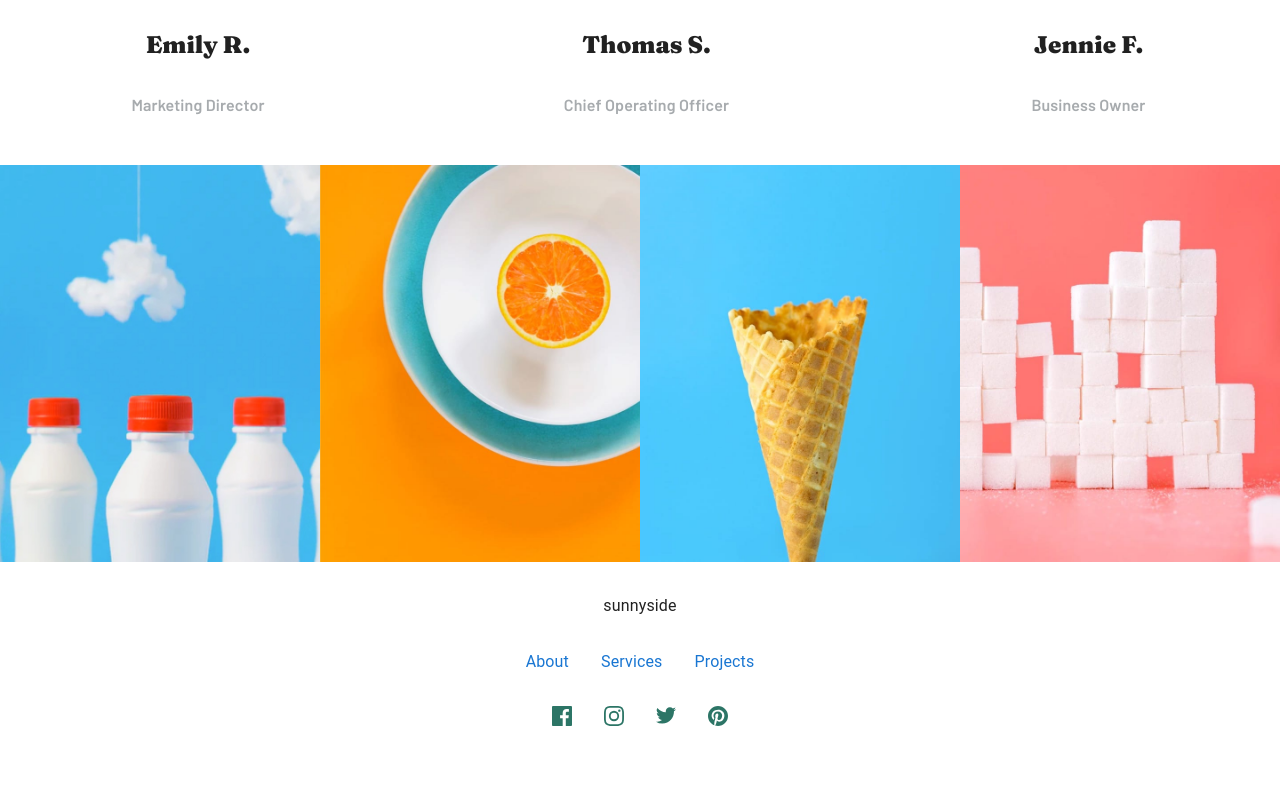
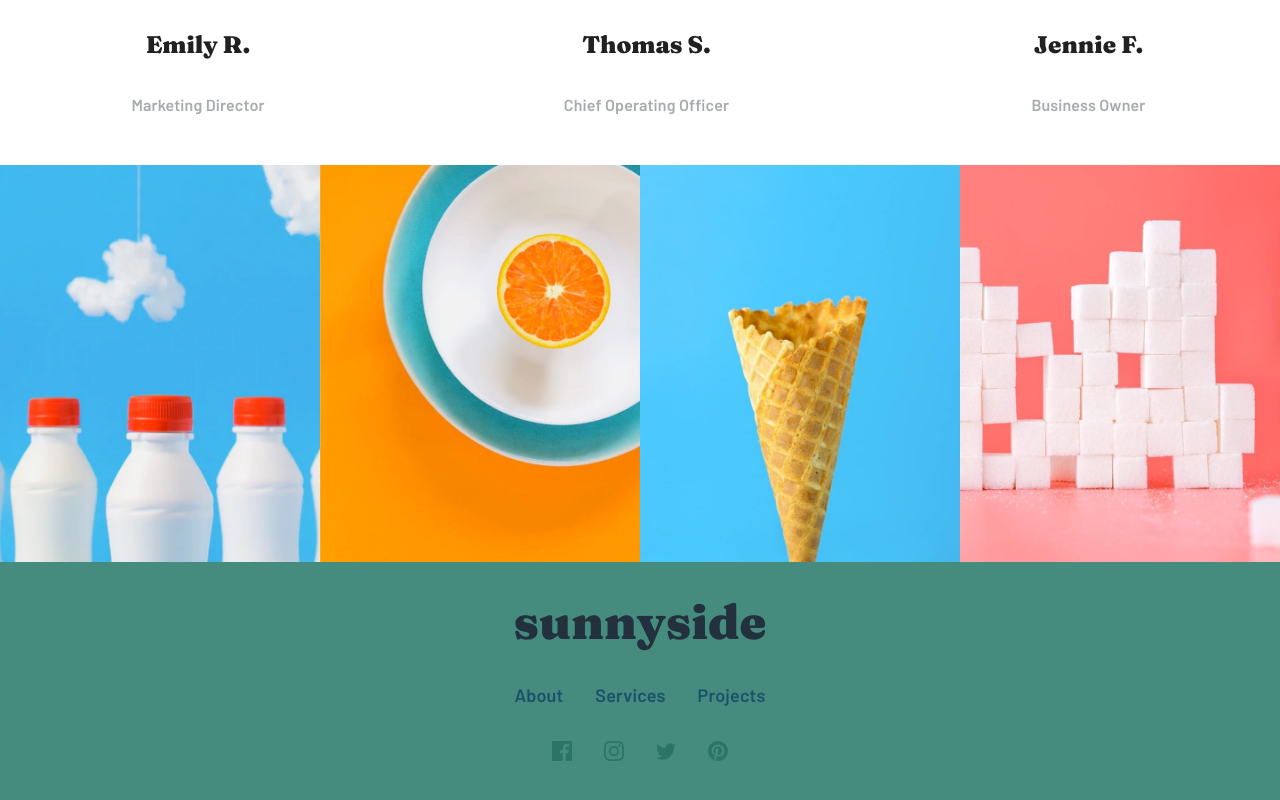
Before and after one commit to meyoh-23/sunnyhills-landing-page, a React (Create React App) app: page / in a window 1280 px wide. Shown: the part 2753-3553 px from the top of the page. Before the commit the page ends 3518 px from the top, so only its background shows below. Built offline with nearby package versions, Linux system fonts and the light colour scheme.

Commit message:
typography for the footer

```diff
--- a/src/components/Footer.jsx
+++ b/src/components/Footer.jsx
@@ -10,9 +10,15 @@ function Footer() {
         flexDirection: "column",
         alignItems: "center",
         gap: 4,
+        backgroundColor: "hsl(168, 34%, 41%)"
     }}>
-        <Typography sx={{
-            textAlign: "center"
+        <Typography
+        variant='h3'
+        sx={{
+            textAlign: "center",
+            fontFamily: "'Fraunces', serif",
+            color: "hsl(212, 27%, 19%)",
+            fontWeight: "900"
         }}>
             sunnyside
         </Typography>
@@ -29,7 +35,10 @@ function Footer() {
                     underline='none'
                     href={item.link}
                     sx={{
-                        textTransform: "capitalize"
+                        textTransform: "capitalize",
+                        fontFamily: "'Barlow', sans-serif",
+                        fontSize: "1.125rem",
+                        color: "hsl(198, 62%, 26%)"
                     }}
                     >
                         {item.title}
```
